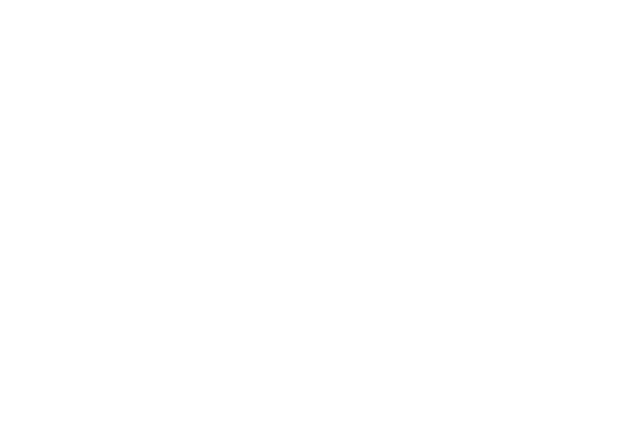
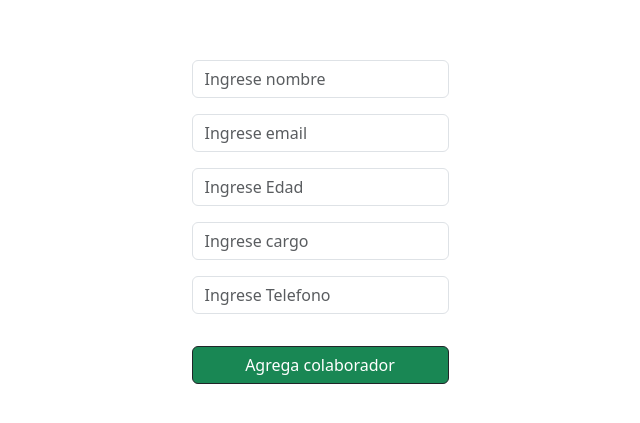
Before and after one commit to fvaldivieso21/Desafio-3, a React (Vite) app: page / in a window 1280 px wide. Shown: the part 155-578 px from the top of the page, without its empty margins (320-960 px from the left). Built offline with nearby package versions, Linux system fonts and the light colour scheme.

Commit message:
creacion de formulario

```diff
--- a/package.json
+++ b/package.json
@@ -10,7 +10,9 @@
     "preview": "vite preview"
   },
   "dependencies": {
+    "bootstrap": "^5.3.1",
     "react": "^18.2.0",
+    "react-bootstrap": "^2.8.0",
     "react-dom": "^18.2.0"
   },
   "devDependencies": {
--- a/src/App.jsx
+++ b/src/App.jsx
@@ -1,12 +1,12 @@
-import { useState } from 'react'
 import './App.css'
+import Formulario from './components/Formulario'
 
 function App() {
 
 
   return (
     <>
-
+      <Formulario/>
     </>
   )
 }
--- /dev/null
+++ b/src/assets/css/Alert.css
@@ -0,0 +1,14 @@
+.error {
+
+    margin-top: 10px;
+    border-radius: 5px;
+    color: white;
+
+    align-items: center;
+    justify-content: center;
+
+}
+
+p {
+    padding: 10px;
+}
--- /dev/null
+++ b/src/assets/css/Formulario.css
@@ -0,0 +1,7 @@
+.card {
+    display: flex;
+    flex-direction: column;
+    border: 1px solid black;
+    border-radius: 20px;
+    width: 300px;
+}
--- a/src/components/Alert.jsx
+++ b/src/components/Alert.jsx
@@ -0,0 +1,16 @@
+import React from "react";
+import "../assets/css/Alert.css"
+
+function Alert({error, color}) {
+
+
+    return(
+
+    <div className="error" style={{backgroundColor: color}} >
+        <p>{error}</p>
+    </div>
+    )
+
+}
+
+export default Alert;
--- a/src/components/Formulario.jsx
+++ b/src/components/Formulario.jsx
@@ -0,0 +1,85 @@
+import { useState } from "react";
+import React from "react";
+import 'bootstrap/dist/css/bootstrap.min.css';
+import "../assets/css/Formulario.css";
+import Form from 'react-bootstrap/Form';
+import Alert from "./Alert";
+
+
+
+
+
+const Formulario = () => {
+
+  const [nombre, setNombre] = useState("");
+  const [email, setEmail] = useState("");
+  const [edad, setEdad] = useState("");
+  const [cargo, setCargo] = useState("");
+  const [telefono,setTelefono] = useState("");
+  const [error,setError] = useState("");
+  const [color,setColor] = useState("");
+
+
+  function validarEmail(email) {
+    const expresionRegular = /^[a-zA-Z0-9._-]+@[a-zA-Z0-9.-]+\.[a-zA-Z]{2,4}$/;
+    return expresionRegular.test(email);
+  }
+
+  const validarInput = (e) => {
+    e.preventDefault();
+    if (!nombre == '' && !email == '' && !edad == 0 && !cargo == '' && !telefono == 0) {
+      if (validarEmail(email)) {
+
+
+        setError("Las contraseñas no coinciden");
+        setColor('red');
+        }else {
+        setError("El formato del Email es incorrecto");
+        setColor('red');
+      }
+    }else {
+      setError("Debe llenar todos los campos");
+      setColor('red');
+    }
+
+
+  }
+
+  return (
+
+
+  <Form onSubmit={validarInput}>
+
+
+        <div className="form-group">
+          <input className="form-control mb-3" placeholder="Ingrese nombre" name="Nombre" value={nombre} onChange={(e) => setNombre(e.target.value)}/>
+        </div>
+
+        <div className="form-group">
+          <input className="form-control mb-3" placeholder="Ingrese email" name="Email" value={email} onChange={(e) => setEmail(e.target.value)}/>
+        </div>
+
+        <div className="form-group">
+          <input className="form-control mb-3" type="number" placeholder="Ingrese Edad" name="edad" value={edad} onChange={(e) => setEdad(e.target.value)}/>
+        </div>
+
+        <div className="form-group">
+          <input className="form-control mb-3" placeholder="Ingrese cargo" name="cargo" value={cargo} onChange={(e) => setCargo(e.target.value)}/>
+        </div>
+
+        <div className="form-group">
+          <input className="form-control mb-3" type="number" placeholder="Ingrese Telefono" name="telefono" value={telefono} onChange={(e) => setTelefono(e.target.value)}/>
+        </div>
+
+
+      <button className="btn btn-dark mt-3 w-100 bg-success" type="submit">
+            Agrega colaborador
+      </button>
+      <Alert error={error} color={color}/>
+  </Form>
+
+
+    );
+}
+
+export default Formulario;
```
Also changed, not shown: 1 other file (tests, documents, lock files or other folders).
